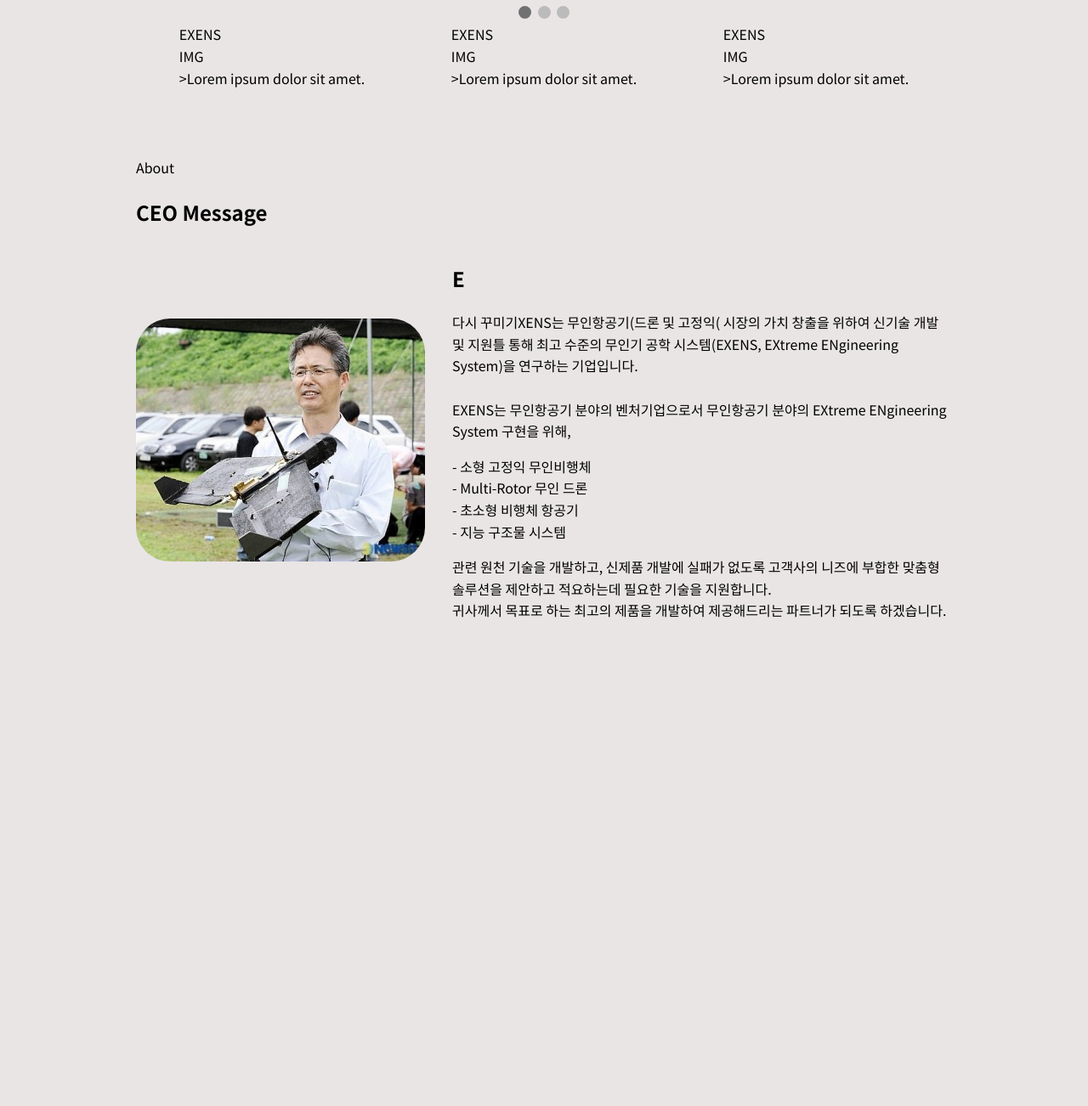
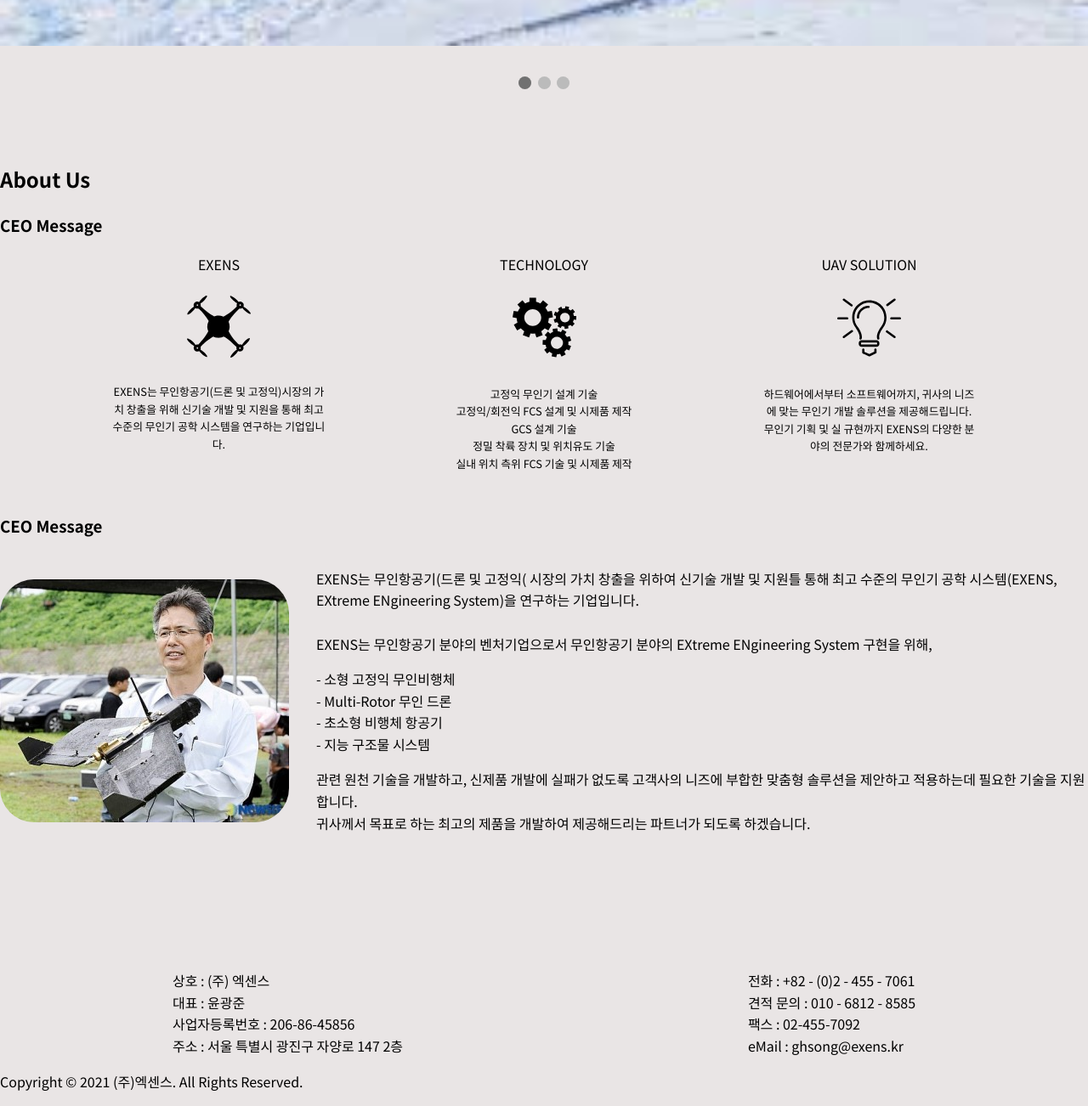
Before and after one commit to yeonjeseo/EXENS-single-web-page, a plain HTML site: page index.html in a window 1280 px wide. Shown: the part 663-1965 px from the top of the page at 85% size. Before the commit the page ends 1555 px from the top, so only its background shows below. Drawn offline with nearby package versions, Linux system fonts and the light colour scheme.

Commit message:
#2 About Us, Footer

```diff
--- a/asset/css/slideshow.css
+++ b/asset/css/slideshow.css
@@ -1,16 +1,16 @@
 /* Slideshow container */
 .slideshow-container {
-  max-width: 1000px;
+  /* max-width: 1000px; */
   position: relative;
-  margin: auto;
+  margin-left: 0;
+  margin-right: 0;
 }
 
 /* Hide the images by default */
 .mySlides {
   display: none;
   width: 100%;
-  margin-left: auto;
-  margin-right: auto;
+  margin: 0;
 }
 
 /* Next & previous buttons */
@@ -32,6 +32,8 @@
 
 .slide__img {
   width: 100%;
+  margin-left: 0;
+  margin-right: 0;
 }
 /* Position the "next button" to the right */
 .next {
--- a/asset/css/style.css
+++ b/asset/css/style.css
@@ -72,23 +72,26 @@ ul {
   list-style: none;
 }
 
+h1 {
+  font-size: var(--h1-font-size);
+}
+
+h2 {
+  font-size: var(--h2-font-size);
+}
+
 a {
   text-decoration: none;
 }
 /* Class CSS */
 
-.section-title,
-.section-subtitle {
-  text-align: center;
-}
-
 /* Layout */
-.bd-container {
+/* .bd-container {
   max-width: 960px;
   width: calc(100% - 2rem);
   margin-left: var(--mb-2);
   margin-right: var(--mb-2);
-}
+} */
 
 .l-header {
   width: 100%;
@@ -130,16 +133,6 @@ a {
 
 .nav__link {
   transition: 0.4s;
-}
-
-/* HOME */
-.home {
-  margin-top: calc(var(--header-height) + 3rem);
-}
-
-.home__data {
-  display: flex;
-  justify-content: space-around;
 }
 
 /* Media query for nav */
@@ -205,6 +198,28 @@ a {
 .about {
   margin-top: 5rem;
 }
+
+.about__data {
+  display: flex;
+  justify-content: space-evenly;
+}
+
+.data__item {
+  width: 250px;
+  text-align: center;
+}
+.data__img {
+  width: 30%;
+  margin: var(--mb-3);
+}
+.data__description {
+  font-size: var(--smaller-font-size);
+}
+
+.about__ceoContainer {
+  margin-top: var(--mb-6);
+}
+
 .ceo__greeting {
   display: flex;
   align-items: center;
@@ -217,3 +232,9 @@ a {
 .ceo__typo {
   margin-left: 2rem;
 }
+
+/* FOOTER */
+.footer__container {
+  display: flex;
+  justify-content: space-around;
+}
--- a/index.html
+++ b/index.html
@@ -22,8 +22,7 @@
 
       <div class="nav__menu" id="nav-menu">
         <ul class="nav__list">
-          <li class="nav__item"><a href="#home" class="nav__link">HOME</a></li>
-          <li class="nav__item"><a href="#about" class="nav__link">ABOUT</a></li>
+          <li class="nav__item"><a href="#about" class="nav__link">ABOUT US</a></li>
           <li class="nav__item"><a href="#works" class="nav__link">WORKS</a></li>
           <li class="nav__item"><a href="#contact" class="nav__link">CONTACT</a></li>
         </ul>
@@ -37,14 +36,8 @@
   </header>
 
   <main class="l-main">
-    <!-- HOME -->
-    <!-- 뭐하는 회사인지? -->
-    <section class="home" id="home">
-      <div class="home__container bd-container">
-        <div class="home__slideshow__container">
     <!-- Slideshow container -->
     <div class="slideshow-container">
-
       <!-- Full-width images with number and caption text -->
       <div class="mySlides fade">
         <img class="slide__img" src="asset/img/slideshow/raptor.jpeg">
@@ -63,57 +56,63 @@
       <a class="next" onclick="plusSlides(1)">&#10095;</a>
     </div>
     <br>
-
     <!-- The dots/circles -->
     <div style="text-align:center">
       <span class="dot" onclick="currentSlide(1)"></span>
       <span class="dot" onclick="currentSlide(2)"></span>
       <span class="dot" onclick="currentSlide(3)"></span>
     </div>
-        </div>
-        <div class="home__data">
-          <div class="data__item">
-            <div class="data__title">EXENS</div>
-            <div class="data__img">IMG</div>
-            <div class="data__description">>Lorem ipsum dolor sit amet.</div>
-          </div>
-          <div class="data__item">
-            <div class="data__title">EXENS</div>
-            <div class="data__img">IMG</div>
-            <div class="data__description">>Lorem ipsum dolor sit amet.</div>
-          </div>
-          <div class="data__item">
-            <div class="data__title">EXENS</div>
-            <div class="data__img">IMG</div>
-            <div class="data__description">>Lorem ipsum dolor sit amet.</div>
-          </div>
-        </div>
-      </div>
-    </section>
 
     <!-- ABOUT -->
     <!-- 교수님 인사말 / 보유 기술? -->
     <section class="about" id="about">
-      <div class="about__container bd-container">
-        <div class="about__ceo">
-          <span class="section__title">About</span>
-          <h2 class="section__subtitle">CEO Message</h2>
+      <div class="about__dataContainer">
+        <h2 class="section-title">About Us</h2>
+
+        <h3 class="section__subtitle">CEO Message</h3>
+        <div class="about__data">
+          <div class="data__item">
+            <div class="data__title">EXENS</div>
+            <img class="data__img" src="asset/img/about/2025680.svg" alt="drone-svg">
+            <div class="data__description">EXENS는 무인항공기(드론 및 고정익)시장의 가치 창출을 위해 신기술 개발 및 지원을 통해 최고 수준의 무인기 공학 시스템을 연구하는
+              기업입니다.</div>
+          </div>
+          <div class="data__item">
+            <div class="data__title">TECHNOLOGY</div>
+            <img class="data__img" src="asset/img/about/mechanical-gears-svgrepo-com.svg" alt="gear-svg">
+            <div class="data__description">고정익 무인기 설계 기술 <br>고정익/회전익 FCS 설계 및 시제품 제작<br>GCS 설계 기술<br>정밀 착륙 장치 및 위치유도
+              기술<br>실내 위치 측위 FCS 기술 및 시제품 제작</div>
+          </div>
+          <div class="data__item">
+            <div class="data__title">UAV SOLUTION</div>
+            <img class="data__img" src="asset/img/about/electric-light-bulb-svgrepo-com.svg" alt="bulb-svg">
+            <div class="data__description">하드웨어에서부터 소프트웨어까지, 귀사의 니즈에 맞는 무인기 개발 솔루션을 제공해드립니다. 무인기 기획 및 실 규현까지 EXENS의 다양한
+              분야의 전문가와 함께하세요.</div>
+          </div>
+        </div>
+      </div>
+
+      <div class="about__ceoContainer">
+        <h3 class="section__subtitle">CEO Message</h3>
         <div class="ceo__greeting">
           <img class="ceo__avater" src="asset/img/greeting/yoon.jpeg" alt="yoon's avatar">
           <div class="ceo__typo">
-              <p><h1>E</h1>다시 꾸미기XENS는 무인항공기(드론 및 고정익( 시장의 가치 창출을 위하여 신기술 개발 및 지원틀 통해 최고 수준의 무인기 공학 시스템(EXENS, EXtreme ENgineering System)을 연구하는 기업입니다.<br><br>EXENS는 무인항공기 분야의 벤처기업으로서 무인항공기 분야의 EXtreme ENgineering System 구현을 위해,
+            <p>EXENS는 무인항공기(드론 및 고정익( 시장의 가치 창출을 위하여 신기술 개발 및 지원틀 통해 최고 수준의 무인기 공학 시스템(EXENS, EXtreme ENgineering
+              System)을 연구하는 기업입니다.<br><br>EXENS는 무인항공기 분야의 벤처기업으로서 무인항공기 분야의 EXtreme ENgineering System 구현을 위해,
             <ul>
               <li>- 소형 고정익 무인비행체</li>
               <li>- Multi-Rotor 무인 드론</li>
               <li>- 초소형 비행체 항공기</li>
               <li>- 지능 구조물 시스템</li>
             </ul>
-              관련 원천 기술을 개발하고, 신제품 개발에 실패가 없도록 고객사의 니즈에 부합한 맞춤형 솔루션을 제안하고 적요하는데 필요한 기술을 지원합니다.<br>
+            관련 원천 기술을 개발하고, 신제품 개발에 실패가 없도록 고객사의 니즈에 부합한 맞춤형 솔루션을 제안하고 적용하는데 필요한 기술을 지원합니다.<br>
             귀사께서 목표로 하는 최고의 제품을 개발하여 제공해드리는 파트너가 되도록 하겠습니다.
             </p>
           </div>
         </div>
       </div>
+
+
       <div class="about__patents">
         <ul class="patents__list">
           <li class="patent__item"></li>
@@ -128,7 +127,7 @@
     <!-- WORKS -->
     <!-- PORTFOLIO / PARTNERS -->
     <section class="works" id="works">
-      <div class="works__container bd-container">
+      <div class="works__container">
         <div class="works__portfolio"></div>
         <div class="works__partners"></div>
       </div>
@@ -137,7 +136,7 @@
     <!-- CONTACT -->
     <!-- EMAIL, MAP -->
     <section class="contact" id="contact">
-      <div class="contact__container bd-container">
+      <div class="contact__container">
         <div class="contact__email"></div>
         <div class="contact__map"></div>
       </div>
@@ -148,9 +147,23 @@
   <!-- 상호, 주소, 연락처 등 -->
   <footer class="footer section">
     <div class="footer__container">
-      <div class="footer__info"></div>
-      <div class="footer__copyright"></div>
+
+      <div class="footer__info">
+        <span>상호 : (주) 엑센스 <br>
+          대표 : 윤광준<br>
+          사업자등록번호 : 206-86-45856<br>
+          주소 : 서울 특별시 광진구 자양로 147 2층</span>
       </div>
+
+      <div class="footer__contact">
+        <span>전화 : +82 - (0)2 - 455 - 7061 <br>
+          견적 문의 : 010 - 6812 - 8585 <br>
+          팩스 : 02-455-7092 <br>
+          eMail : ghsong@exens.kr </span>
+      </div>
+
+    </div>
+    <p class="footer__copy">Copyright &#169; 2021 (주)엑센스. All Rights Reserved.</p>
   </footer>
 </body>
 
```
Also changed, not shown: asset/js/main.js (+2 -6 lines), asset/img/about/2025680.svg (added), asset/img/about/electric-light-bulb-svgrepo-com.svg (added), asset/img/about/mechanical-gears-svgrepo-com.svg (added), 4 other files. Lines whose indentation alone changed are shown as unchanged.
